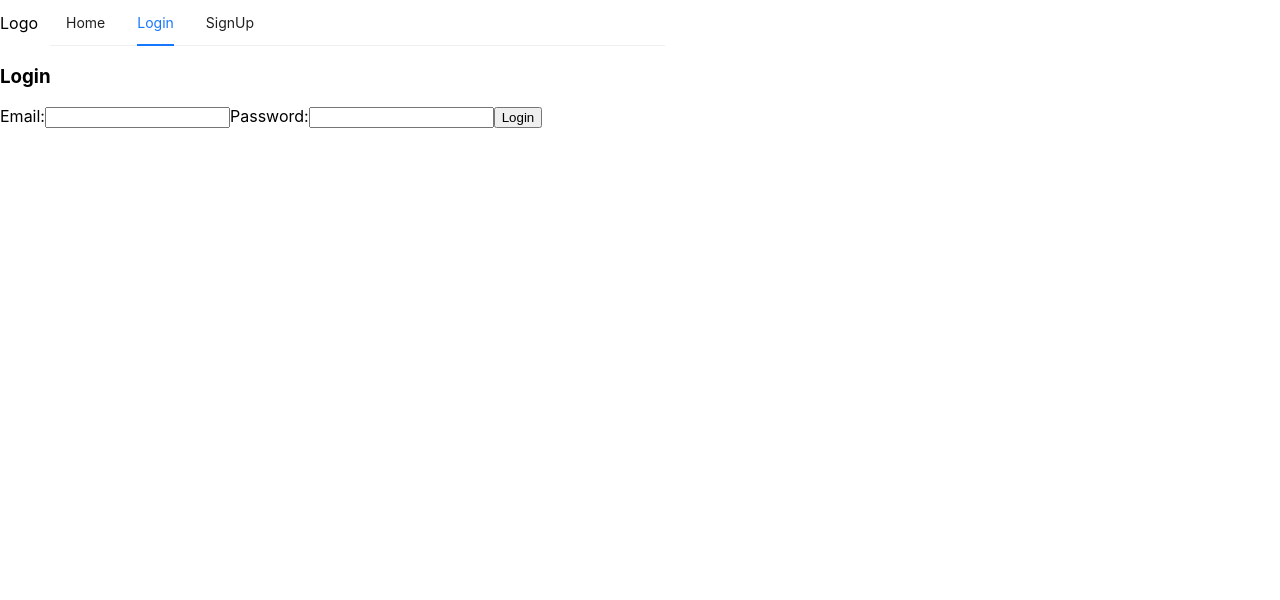
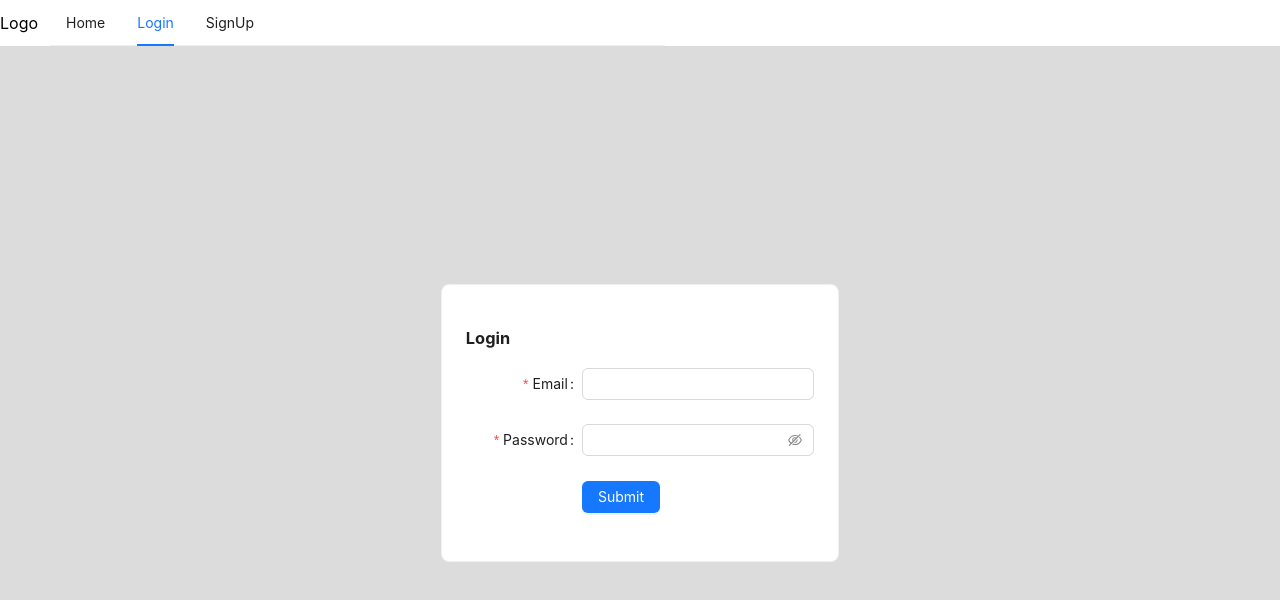
Before and after one commit to hseniht/next-listify-v1, a Next.js app in the folder frontend/: page /login in a window 1280 px wide. Shown: the top 600 px of the page. Built offline with nearby package versions, Linux system fonts and the light colour scheme.

Commit message:
Rework Login Form with AntDesign
'useState' no longer used for form inputs. It is handled by 'antd' form
components.

Antd's component handles validation, input values and form submitions
either success or error.

Also added stylings for Login page.

```diff
--- a/frontend/pages/login.js
+++ b/frontend/pages/login.js
@@ -2,8 +2,25 @@ import { useState, useEffect } from "react";
 import { useLogin } from "../hooks/useLogin";
 import { useAuthContext } from "../hooks/useAuthContext";
 import { useRouter } from "next/router";
+import { PageWrapper } from "../components/ui/layout";
+import {
+  Button,
+  Card,
+  Checkbox,
+  Col,
+  Flex,
+  Row,
+  Layout,
+  Form,
+  Input,
+  Typography,
+} from "antd";
+const { Text } = Typography;
+
+import styles from "../styles/layout.module.css";
 
 const Login = () => {
+  //form input states no longer needed as "AntD Form UI" handles it.
   const [email, setEmail] = useState("");
   const [password, setPassword] = useState("");
   const { login, error, isLoading } = useLogin();
@@ -16,32 +33,100 @@ const Login = () => {
     }
   }, [user]);
 
-  const handleSubmit = async (e) => {
-    e.preventDefault();
+  // const handleSubmit = async (e) => {
+  //   e.preventDefault();
 
+  //   await login(email, password);
+  // };
+
+  const onFinish = async (values) => {
+    const { email, password } = values;
     await login(email, password);
+    console.log("login success");
+  };
+  const onFinishFailed = (errorInfo) => {
+    console.log("Login failed:", errorInfo);
   };
 
   return (
-    <form className="login" onSubmit={handleSubmit}>
-      <h3>Login</h3>
+    <PageWrapper
+      id={"loginPage"}
+      // className={"page__wrapper--login"}
+      className={`${styles["page__wrapper--login"]}`}
+    >
+      <Card>
+        <h3>Login</h3>
+        <Form
+          name="login"
+          labelCol={{ span: 8 }}
+          wrapperCol={{ span: 16 }}
+          // style={{
+          //   maxWidth: 600,
+          // }}
+          // initialValues={{
+          //   remember: true,
+          // }}
+          onFinish={onFinish}
+          // onFinish={onFinish}
+          onFinishFailed={onFinishFailed}
+          autoComplete="off"
+        >
+          <Form.Item
+            label="Email"
+            name="email"
+            initialValue={""}
+            rules={[
+              {
+                type: "email",
+                required: true,
+                // message: "Please input your username!",
+              },
+            ]}
+          >
+            <Input />
+          </Form.Item>
 
-      <label>Email:</label>
-      <input
-        type="email"
-        onChange={(e) => setEmail(e.target.value)}
-        value={email}
-      ></input>
-      <label>Password:</label>
-      <input
-        type="password"
-        onChange={(e) => setPassword(e.target.value)}
-        value={password}
-      ></input>
+          <Form.Item
+            label="Password"
+            name="password"
+            initialValue={""}
+            rules={[
+              {
+                required: true,
+                // message: "Please input your password!",
+              },
+            ]}
+          >
+            <Input.Password />
+          </Form.Item>
 
-      <button disabled={isLoading}>Login</button>
-      {error && <p className="error">{error}</p>}
-    </form>
+          {/* <Form.Item
+            name="remember"
+            valuePropName="checked"
+            wrapperCol={{
+              offset: 8,
+              span: 16,
+            }}
+          >
+            <Checkbox>Remember me</Checkbox>
+          </Form.Item> */}
+
+          <Form.Item
+            wrapperCol={{
+              offset: 8,
+              span: 16,
+            }}
+          >
+            {/* Todo UI: Popup the error */}
+            <Col>{error && <Text type="danger" style={{fontSize: "12px", }}>{error}</Text>}</Col>
+            <Button type="primary" htmlType="submit">
+              Submit
+            </Button>
+          </Form.Item>
+        </Form>
+      </Card>
+    </PageWrapper>
+    //</Layout>
   );
 };
 
--- a/frontend/styles/layout.css
+++ b/frontend/styles/layout.css
@@ -8,6 +8,10 @@ body {
 
 #__next {
   height: 100%;
+}
+
+#mainHeader {
+  height: 46px;
 }
 
 /* main menu */
--- a/frontend/styles/layout.module.css
+++ b/frontend/styles/layout.module.css
@@ -3,6 +3,14 @@
 }
 .page__wrapper--hero {
   padding: 5% 20%;
+}
+.page__wrapper--login {
+  padding: 5%;
+  background: gainsboro;
+  height: calc(100% - 46px);
+  display: flex;
+  align-items: center;
+  justify-content: center;
 }
 .w-100 {
   width: 100%;
```
